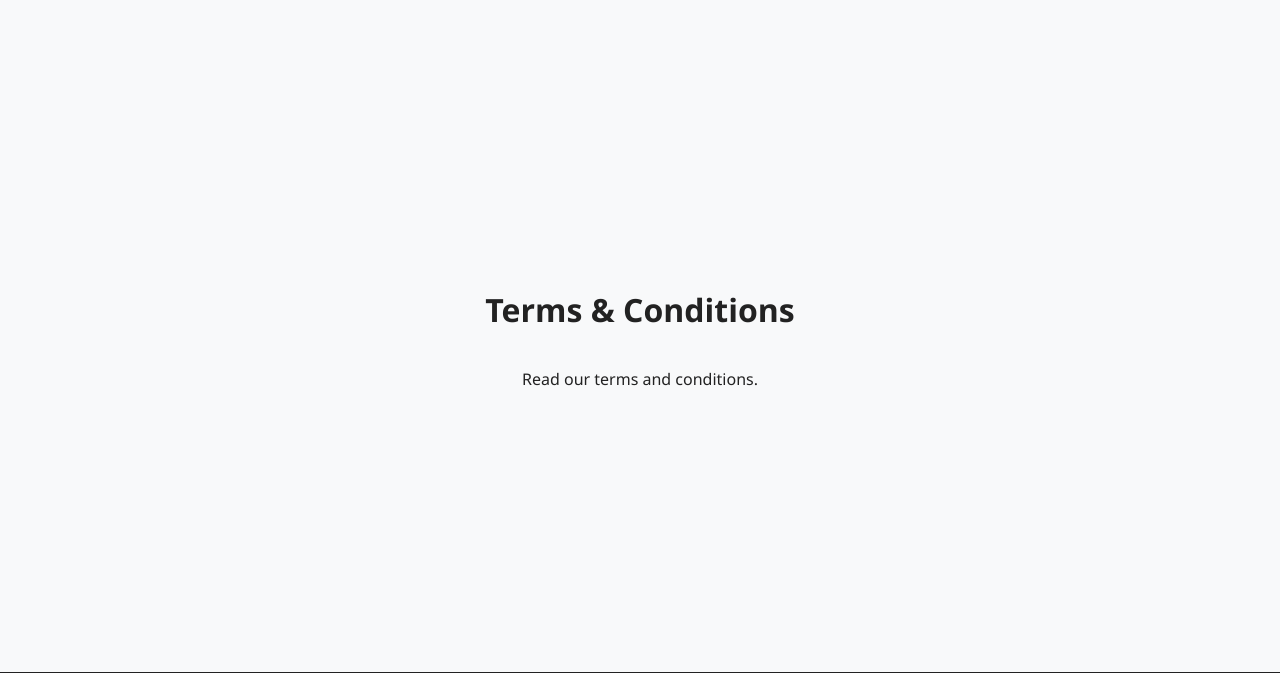
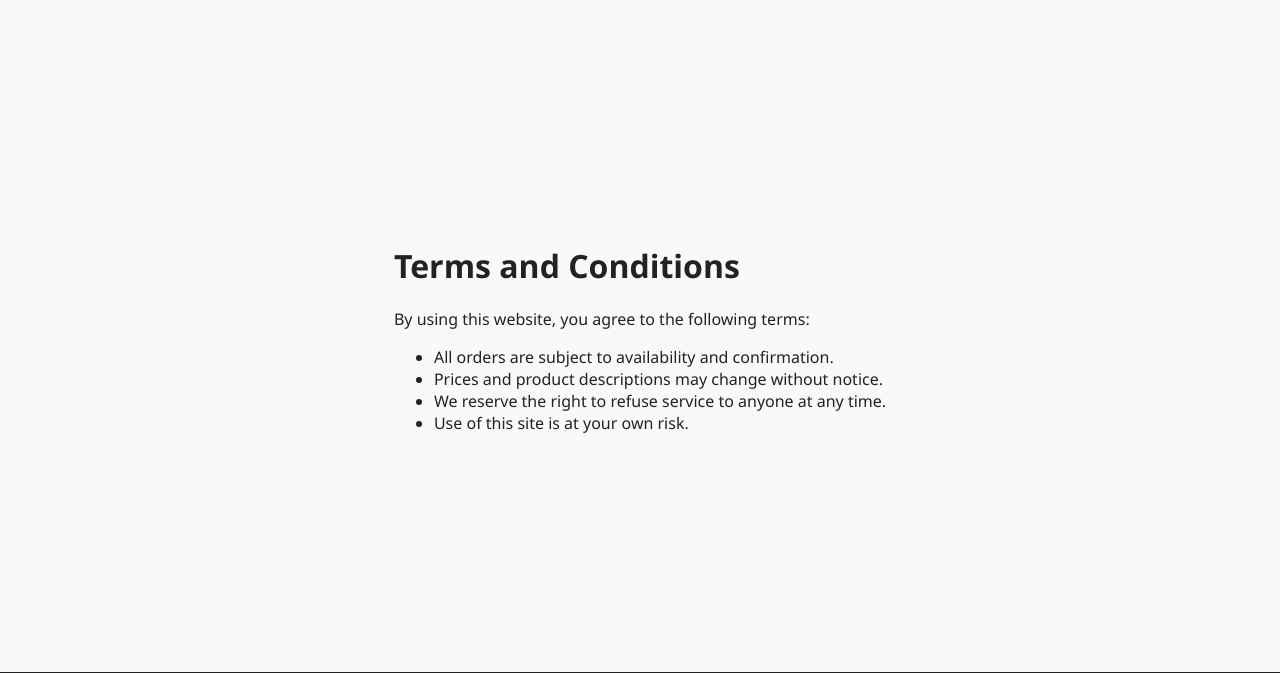
Before and after one commit to Faculty-of-Computing/Get-It, a Flask app: page /public/terms in a window 1280 px wide. Shown: the part 75-748 px from the top of the page. Run offline with Flask 3, Linux system fonts and the light colour scheme.

Commit message:
Update terms.html

```diff
--- a/templates/public/terms.html
+++ b/templates/public/terms.html
@@ -1,5 +1,16 @@
 {% extends "base.html" %}
+
+{% block title %}Terms and Conditions - Get-It{% endblock %}
+
 {% block content %}
-<h1>Terms &amp; Conditions</h1>
-<p>Read our terms and conditions.</p>
+  <div class="container py-4">
+    <h1>Terms and Conditions</h1>
+    <p>By using this website, you agree to the following terms:</p>
+    <ul>
+      <li>All orders are subject to availability and confirmation.</li>
+      <li>Prices and product descriptions may change without notice.</li>
+      <li>We reserve the right to refuse service to anyone at any time.</li>
+      <li>Use of this site is at your own risk.</li>
+    </ul>
+  </div>
 {% endblock %}
```
